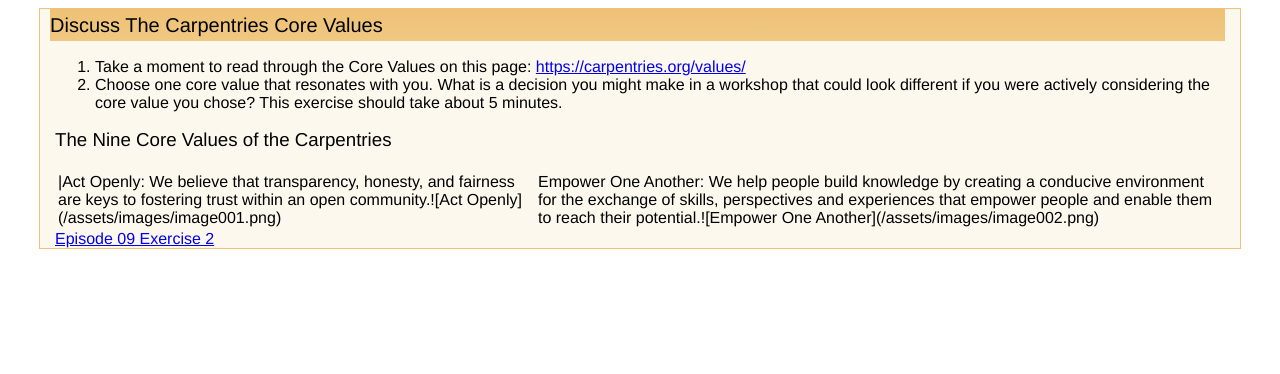
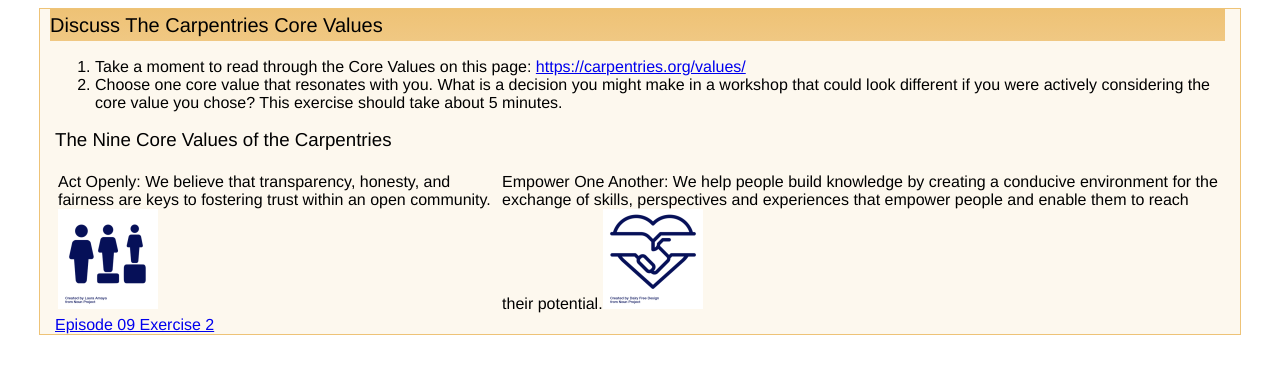
Before and after one commit to NclRSE-Training/Instructor-Trainer-Teaching-Notes, a Jekyll site: the page built from episode09_ex1.md, in a window 1280 px wide. Shown: the top 374 px of the page. Built offline with Jekyll 4.4.1, drawn with Linux system fonts in a browser that asks for light colours.

Commit message:
Update episode09_ex1.md

```diff
--- a/episode09_ex1.md
+++ b/episode09_ex1.md
@@ -13,6 +13,6 @@ This exercise should take about 5 minutes.
 ### The Nine Core Values of the Carpentries
 <table>
   <tr><td>
-|Act Openly: We believe that transparency, honesty, and fairness are keys to fostering trust within an open community.![Act Openly](/assets/images/image001.png)</td>
-  <td>Empower One Another: We help people build knowledge by creating a conducive environment for the exchange of skills, perspectives and experiences that empower people and enable them to reach their potential.![Empower One Another](/assets/images/image002.png)</td></tr>
+Act Openly: We believe that transparency, honesty, and fairness are keys to fostering trust within an open community.<img src="/assets/images/image001.png"></td>
+  <td>Empower One Another: We help people build knowledge by creating a conducive environment for the exchange of skills, perspectives and experiences that empower people and enable them to reach their potential.<img src="/assets/images/image002.png"></td></tr>
 </table>
```
